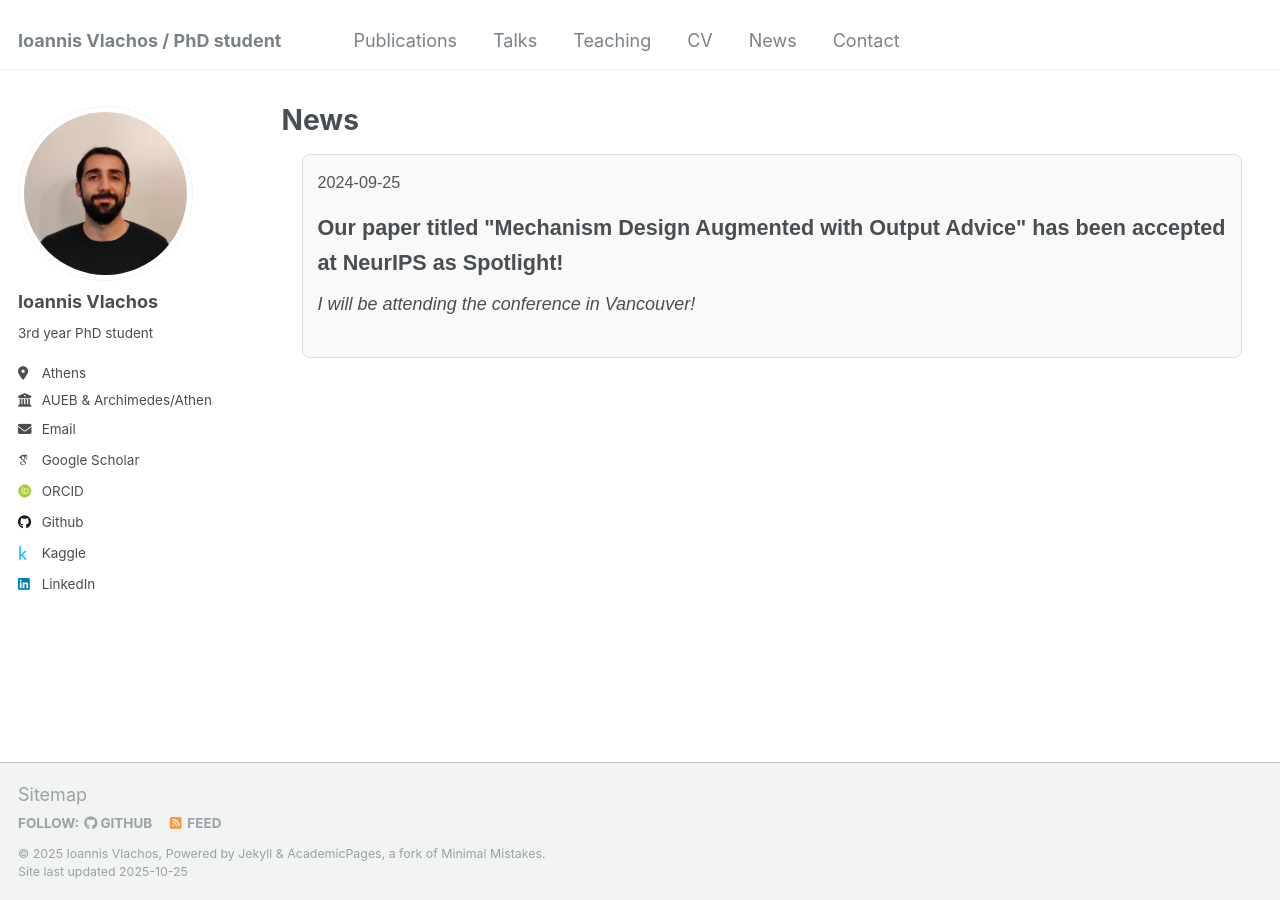
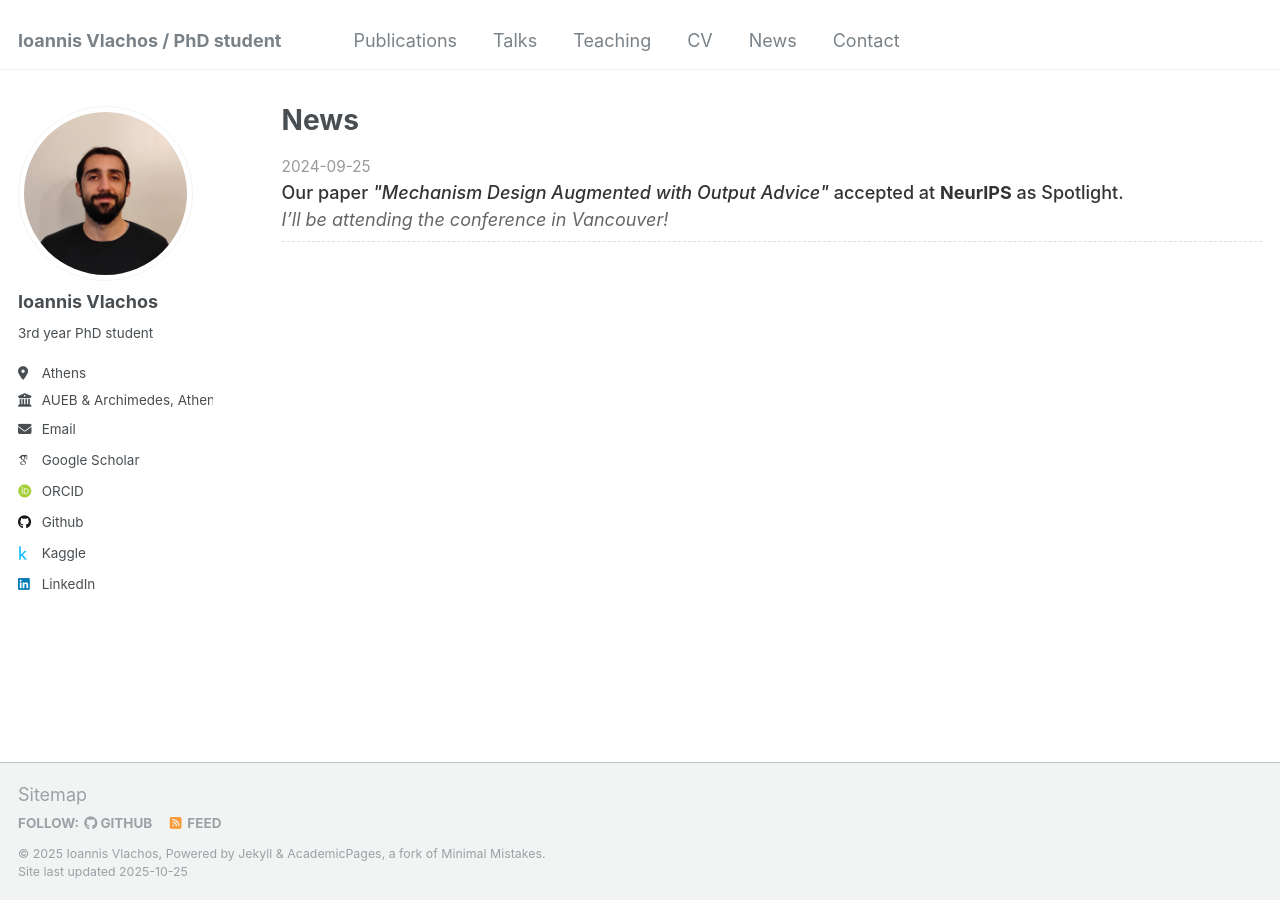
Before and after one commit to yannisvl/yannisvl.github.io, a Jekyll site: the page built from _pages/news.html, in a window 1280 px wide. Built offline with Jekyll 4.4.1, drawn with Linux system fonts in a browser that asks for light colours; some web fonts are replaced.

```diff
--- a/_config.yml
+++ b/_config.yml
@@ -26,7 +26,7 @@
   pronouns         : # example: "she/her"
   bio              : "3rd year PhD student"
   location         : "Athens"
-  employer         : "AUEB & Archimedes/Athena RC"
+  employer         : "AUEB & Archimedes, Athena RC"
   uri              : # URL
   email            : "giannis dot vlahos at hotmail dot com"
 
--- a/_pages/news.html
+++ b/_pages/news.html
@@ -5,8 +5,10 @@
 author_profile: true
 ---
 
-<div style="border: 1px solid #ddd; padding: 15px; border-radius: 8px; background-color: #f9f9f9; font-family: Arial, sans-serif; margin: 20px; line-height: 1.6;">
-    <div style="color: #555; font-size: 0.9em; margin-bottom: 15px;">2024-09-25</div>
-    <div style="font-size: 1.2em; font-weight: bold; margin-bottom: 8px;">Our paper titled "Mechanism Design Augmented with Output Advice" has been accepted at NeurIPS as Spotlight!</div>
-    <p style="margin-top: 10px; font-style: italic;">I will be attending the conference in Vancouver!</p>
+<div style="padding: 8px 0; border-bottom: 1px dashed #ddd; margin-bottom: 12px;">
+  <div style="color: #999; font-size: 0.85em;">2024-09-25</div>
+  <div style="font-weight: 500; color: #333;">
+    Our paper <em>"Mechanism Design Augmented with Output Advice"</em> accepted at <strong>NeurIPS</strong> as Spotlight.
+  </div>
+  <div style="color: #666; font-style: italic;">I’ll be attending the conference in Vancouver!</div>
 </div>
```
Also changed, not shown: _teaching/winter-teaching-3.md (added, +11 -0 lines).
